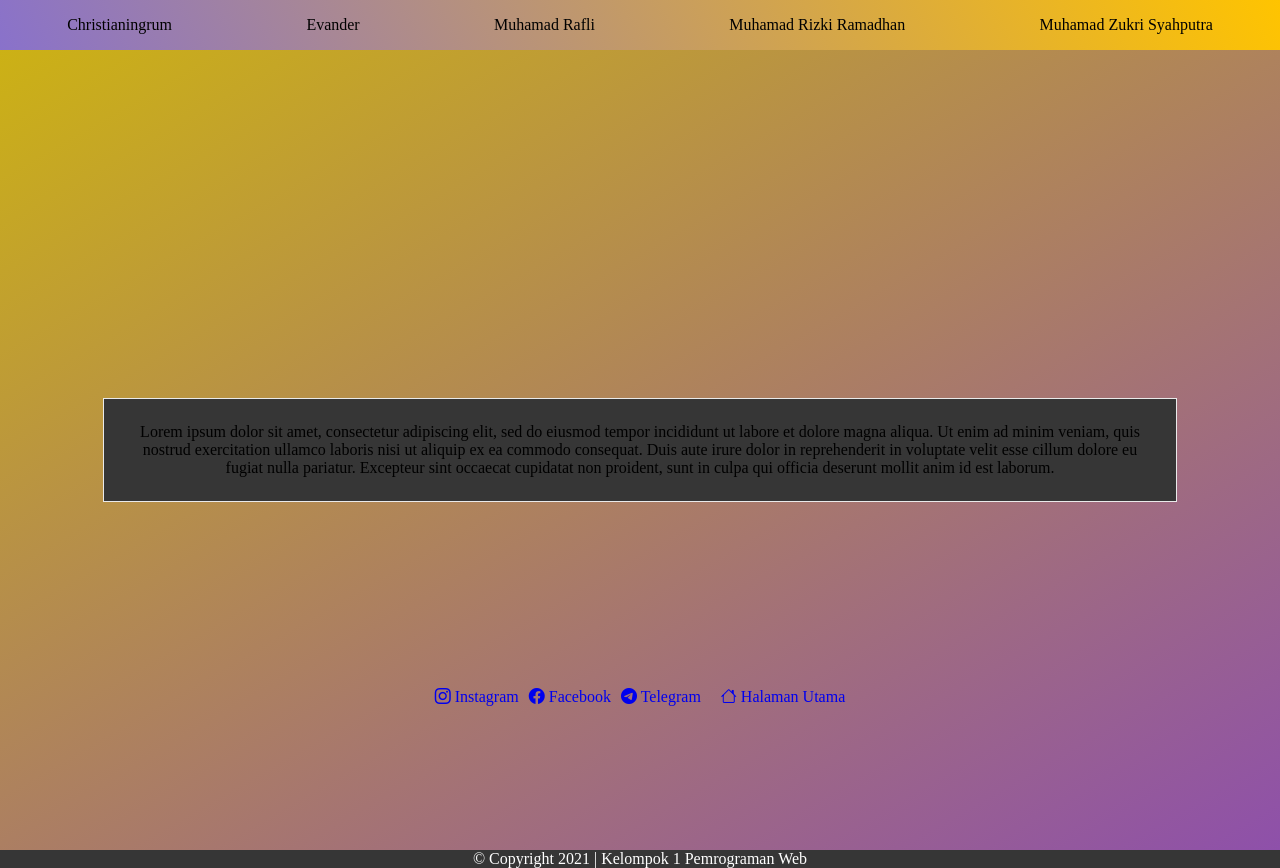
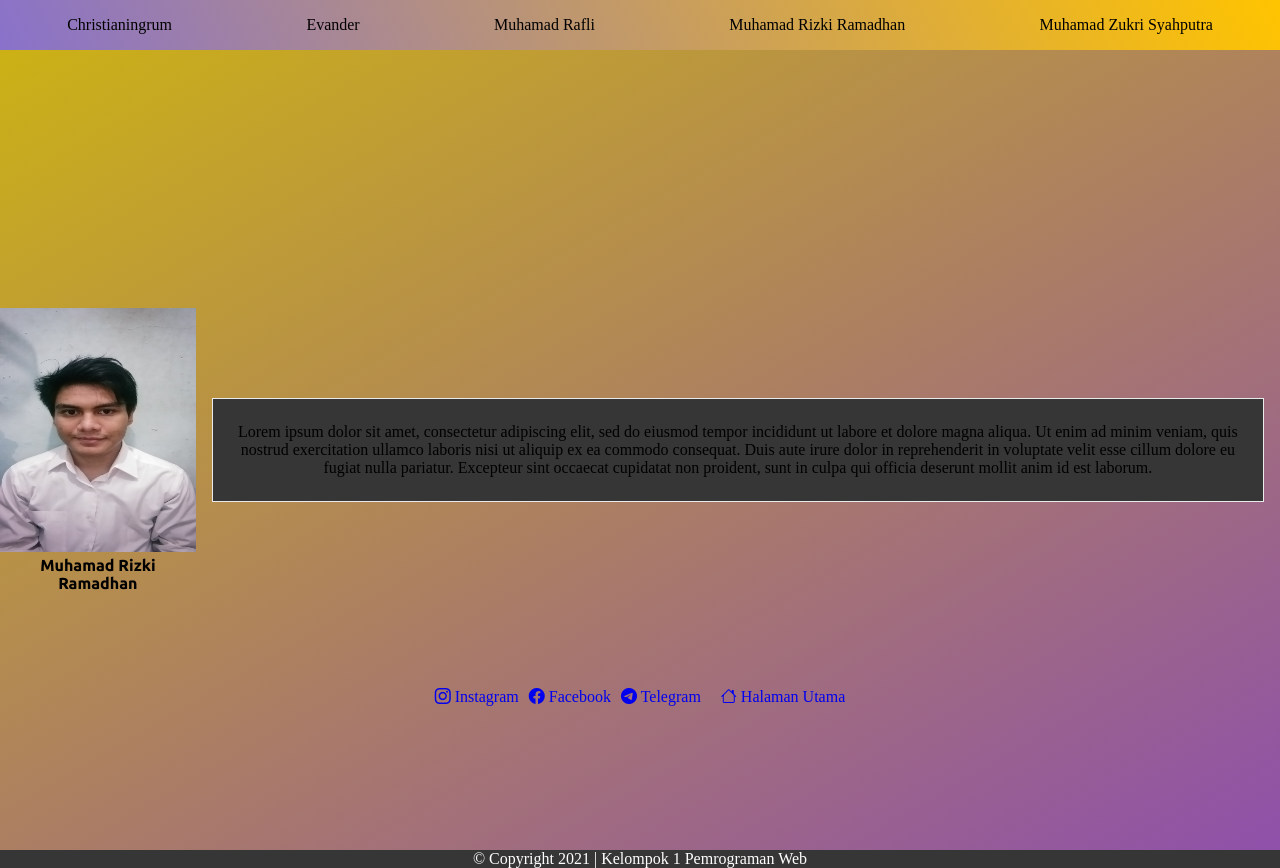
Before and after one commit to wimpoge/webpemrogramankelompok1, a Next.js app: page /Ram2 in a window 1280 px wide. Built offline with nearby package versions, Linux system fonts and the light colour scheme.

Commit message:
Add files via upload

```diff
--- a/pages/Christianingrum.js
+++ b/pages/Christianingrum.js
@@ -18,7 +18,7 @@ const Christianingrum = () => {
      <div className={styles.container}>
      <div className={styles.img} >
          <Image src="/WhatsApp Image 2021-11-21 at 17.08.14.jpeg" width="200px" height="250px" alt="Foto" />
-         <h3 className={styles.name}>Muhamad Zukri Syahputra</h3>
+         <h3 className={styles.name}>Christianingrum</h3>
          </div>
 
 
--- a/pages/Evander.js
+++ b/pages/Evander.js
@@ -20,6 +20,7 @@ const Evander = () => {
 
      <div className={styles.img} >
          <Image src="/WhatsApp Image 2021-11-21 at 16.48.32.jpeg" width="200px" height="250px" alt="Foto" />
+         <h3 className={styles.name}>Evander</h3>
          </div>
         <div className={styles.card2}>
 
--- a/pages/Ram2.js
+++ b/pages/Ram2.js
@@ -1,7 +1,7 @@
 import styles from '../styles/about.module.css'
 import sosmed from '../styles/sosmed.module.css'
 import Link from 'next/link'
-
+import Image from 'next/image'
 
 const Ram2 = () => {
     return (
@@ -13,7 +13,10 @@ const Ram2 = () => {
 
 
      <div className={styles.container}>
-
+     <div className={styles.img} >
+         <Image src="/WhatsApp Image 2021-11-21 at 16.46.46.jpeg" width="200px" height="250px" alt="Foto" />
+         <h3 className={styles.name}>Muhamad Rizki Ramadhan</h3>
+         </div>
         <div className={styles.card2}>
             <p>Lorem ipsum dolor sit amet, consectetur adipiscing elit, sed do eiusmod tempor incididunt ut labore et dolore magna aliqua. Ut enim ad minim veniam, quis nostrud exercitation ullamco laboris nisi ut aliquip ex ea commodo consequat. Duis aute irure dolor in reprehenderit in voluptate velit esse cillum dolore eu fugiat nulla pariatur. Excepteur sint occaecat cupidatat non proident, sunt in culpa qui officia deserunt mollit anim id est laborum. </p>
 
```
